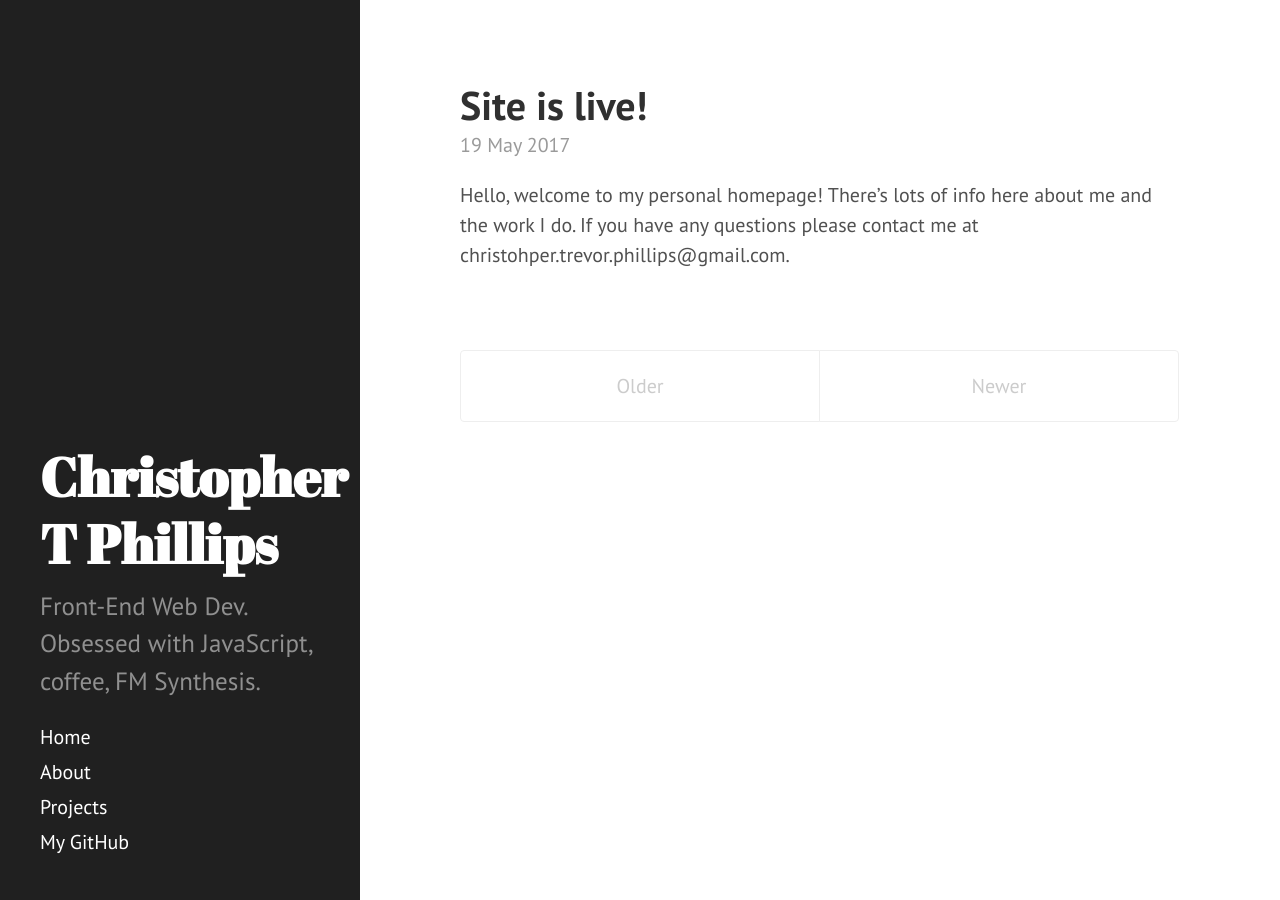
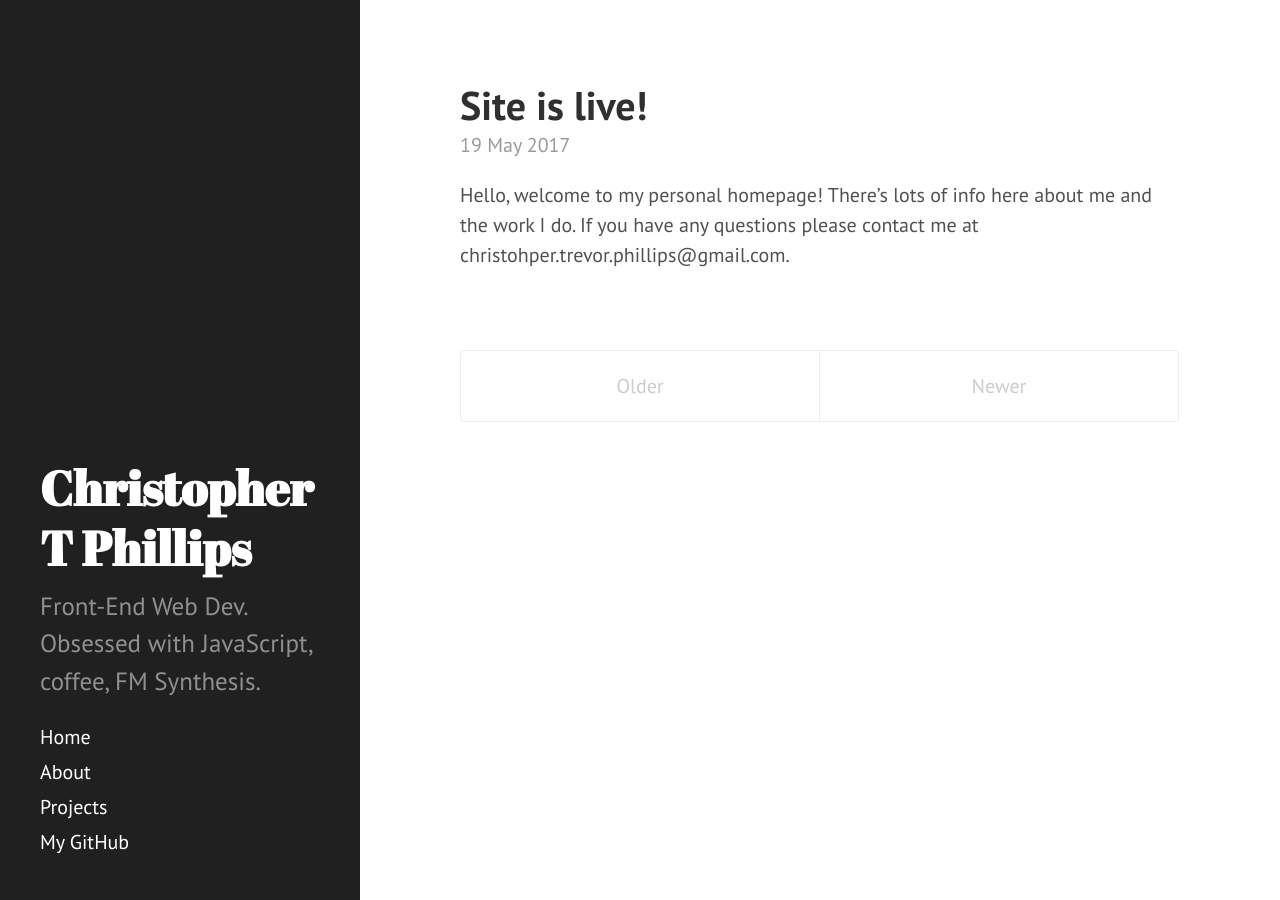
Before and after one commit to christophertphillips/christophertphillips.github.io, a Jekyll site: the page built from index.html, in a window 1280 px wide. Built offline with Jekyll 4.4.1, drawn with Linux system fonts in a browser that asks for light colours; the list of posts is cut into pages by our own code.

Commit message:
Change font size of my name in sidebar

```diff
--- a/public/css/hyde.css
+++ b/public/css/hyde.css
@@ -80,7 +80,7 @@ html {
   color: #fff;
   margin-top: 0;
   font-family: "Abril Fatface", serif;
-  font-size: 2.7rem;
+  font-size: 2.4rem;
 }
 
 /* Sidebar nav */
```
